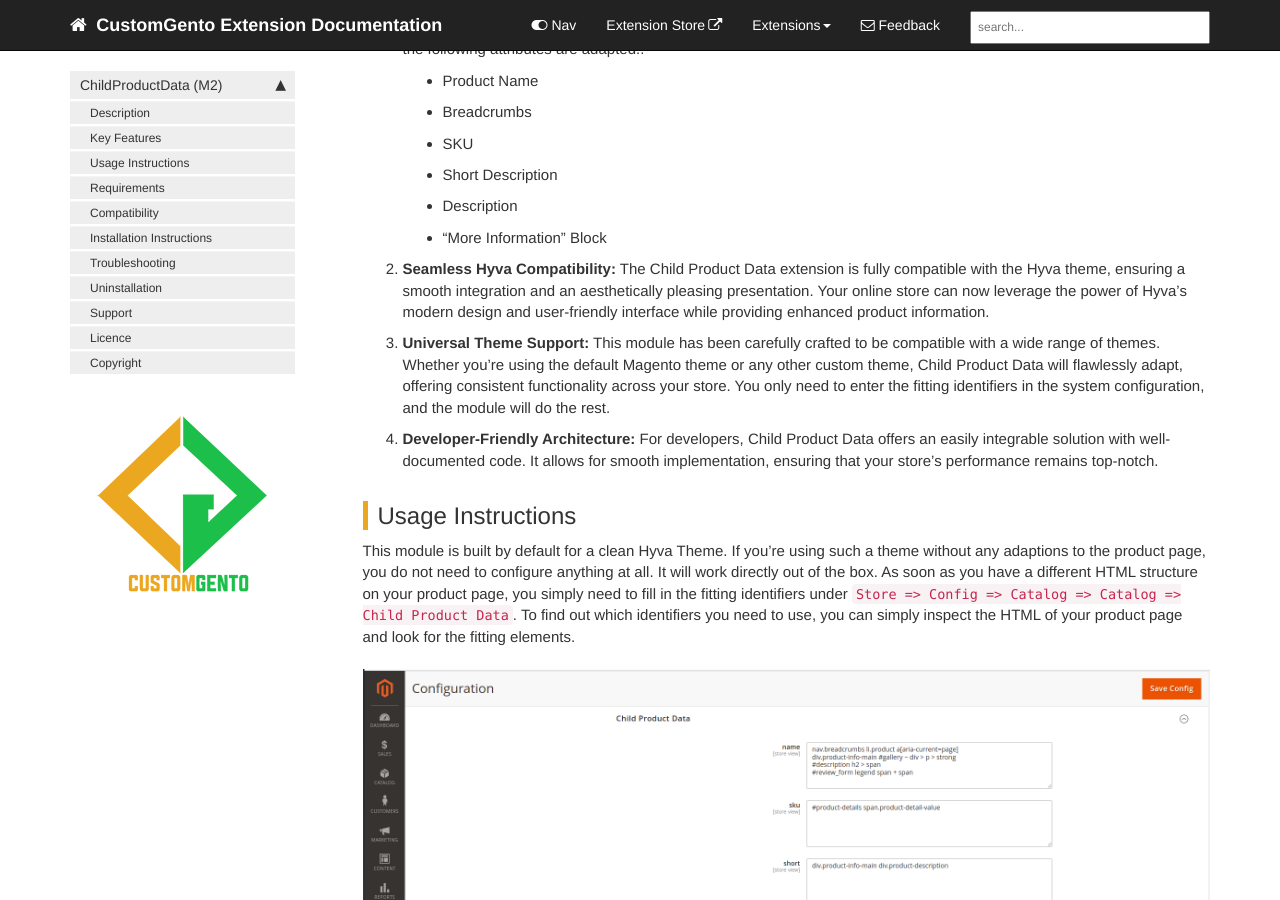
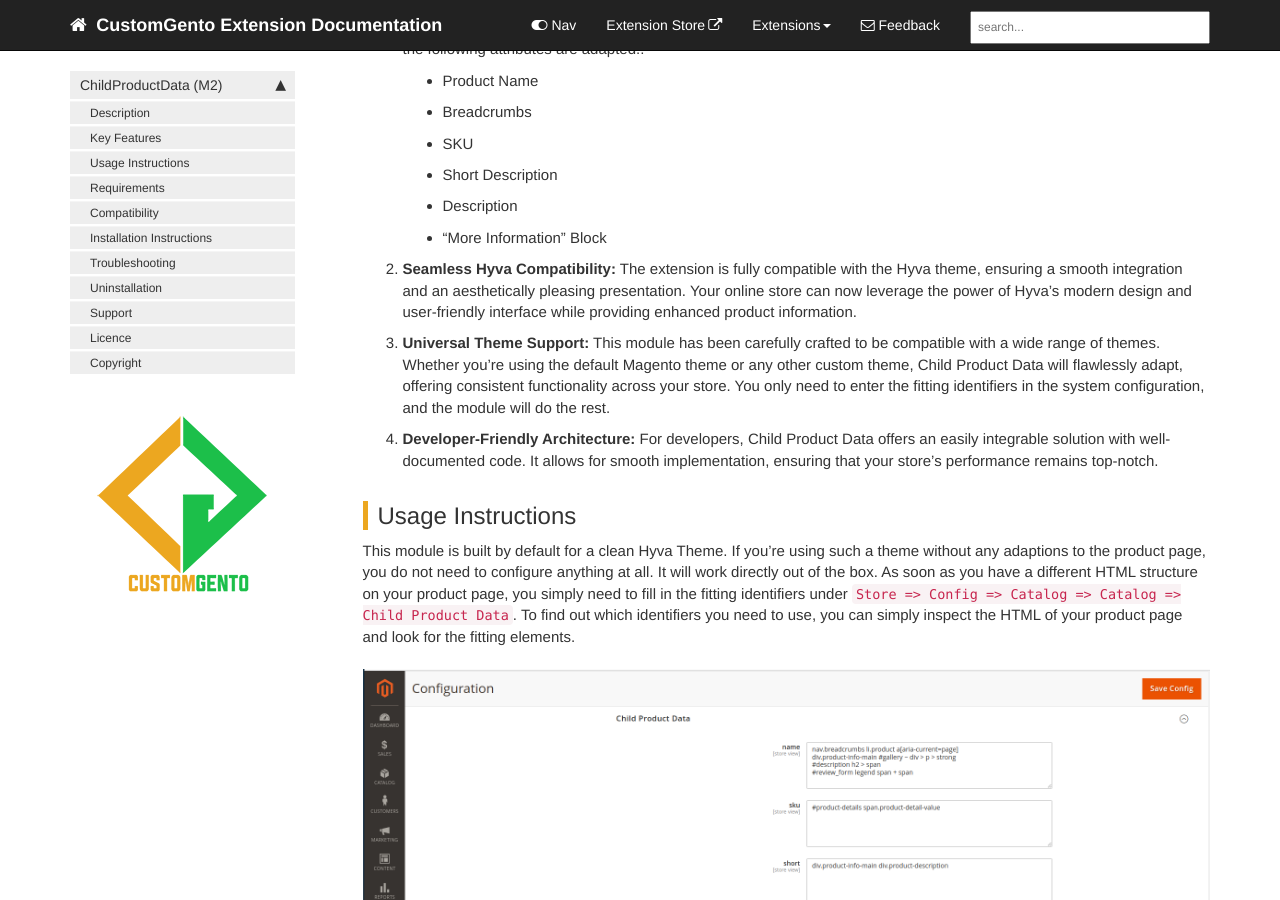
Before and after one commit to customgento/docs, a Jekyll site: the page built from pages/child-product-data-m2.md, in a window 1280 px wide and 900 px high, scrolled down 490 px. Built offline with Jekyll 4.4.1, drawn with Linux system fonts in a browser that asks for light colours; comment, search, counter and statistics services are not loaded.

Commit message:
Shorten sentence, DEV-241

```diff
--- a/pages/child-product-data-m2.md
+++ b/pages/child-product-data-m2.md
@@ -19,7 +19,7 @@ On a configurable product page, you usually only see the attribute data of the c
    - Short Description
    - Description
    - "More Information" Block
-2. **Seamless Hyva Compatibility:** The Child Product Data extension is fully compatible with the Hyva theme, ensuring a smooth integration and an aesthetically pleasing presentation. Your online store can now leverage the power of Hyva's modern design and user-friendly interface while providing enhanced product information.
+2. **Seamless Hyva Compatibility:** The extension is fully compatible with the Hyva theme, ensuring a smooth integration and an aesthetically pleasing presentation. Your online store can now leverage the power of Hyva's modern design and user-friendly interface while providing enhanced product information.
 3. **Universal Theme Support:** This module has been carefully crafted to be compatible with a wide range of themes. Whether you're using the default Magento theme or any other custom theme, Child Product Data will flawlessly adapt, offering consistent functionality across your store. You only need to enter the fitting identifiers in the system configuration, and the module will do the rest.
 4. **Developer-Friendly Architecture:** For developers, Child Product Data offers an easily integrable solution with well-documented code. It allows for smooth implementation, ensuring that your store's performance remains top-notch.
 
```
